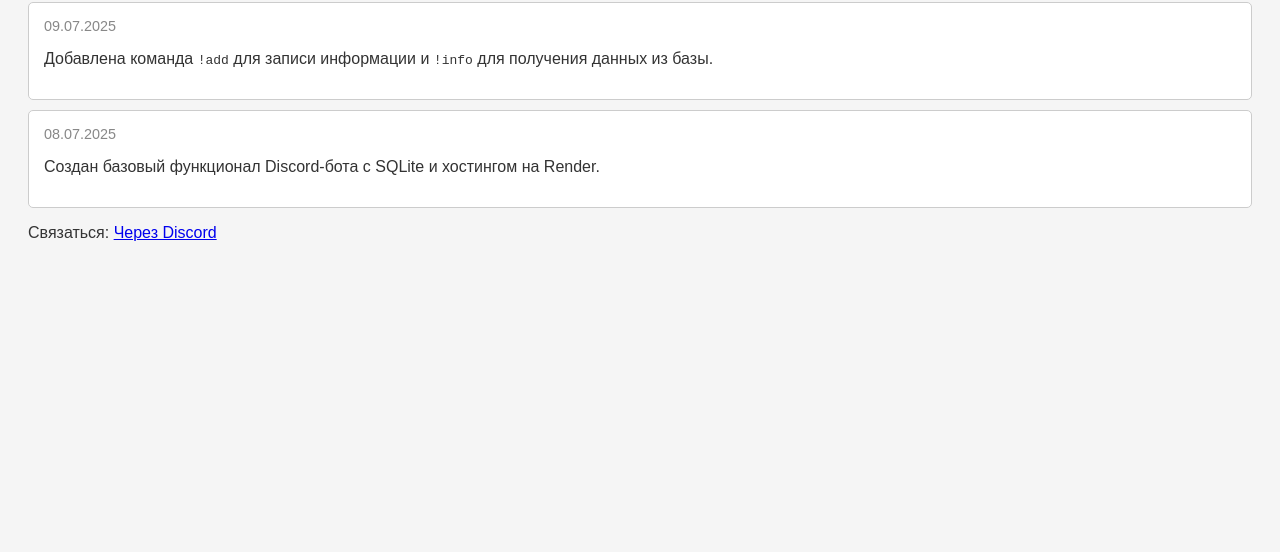
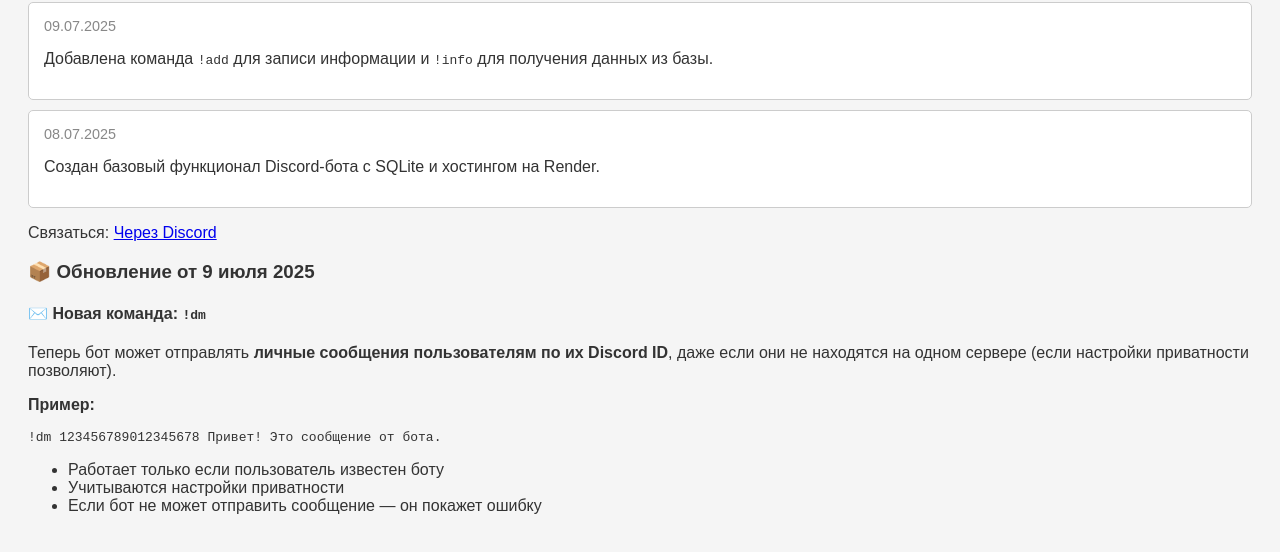
Before and after one commit to Pembevich/pumba-bot-devlog1, a plain HTML site: page index.html in a window 1280 px wide. Shown: the part 106-658 px from the top of the page. Drawn offline with Linux system fonts and the light colour scheme.

Commit message:
Update index.html

```diff
--- a/index.html
+++ b/index.html
@@ -27,3 +27,15 @@
   <p>Связаться: <a href="https://discord.com" target="_blank">Через Discord</a></p>
 </body>
 </html>
+<div class="update">
+  <h3>📦 Обновление от 9 июля 2025</h3>
+  <h4>✉️ Новая команда: <code>!dm</code></h4>
+  <p>Теперь бот может отправлять <strong>личные сообщения пользователям по их Discord ID</strong>, даже если они не находятся на одном сервере (если настройки приватности позволяют).</p>
+  <p><strong>Пример:</strong></p>
+  <pre><code>!dm 123456789012345678 Привет! Это сообщение от бота.</code></pre>
+  <ul>
+    <li>Работает только если пользователь известен боту</li>
+    <li>Учитываются настройки приватности</li>
+    <li>Если бот не может отправить сообщение — он покажет ошибку</li>
+  </ul>
+</div>
```
